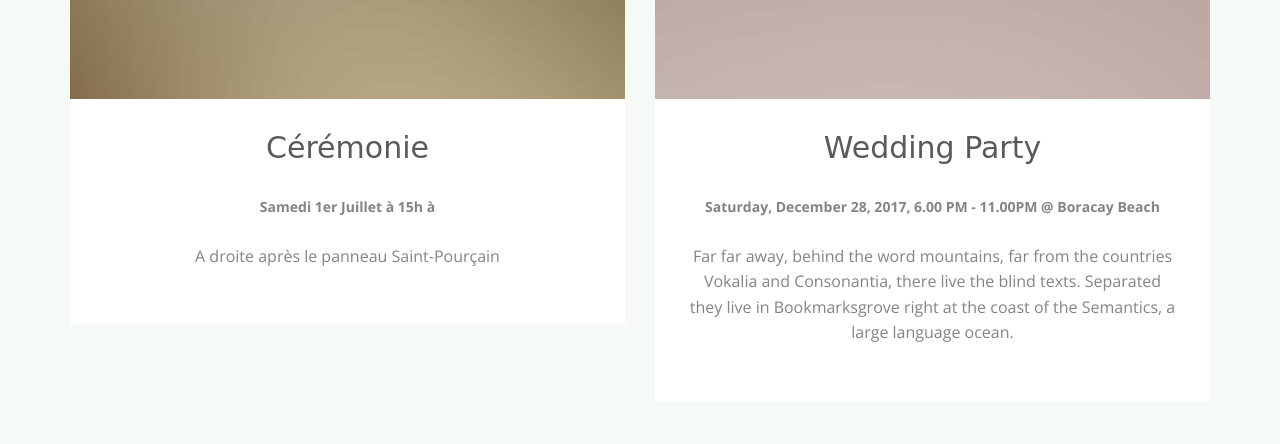
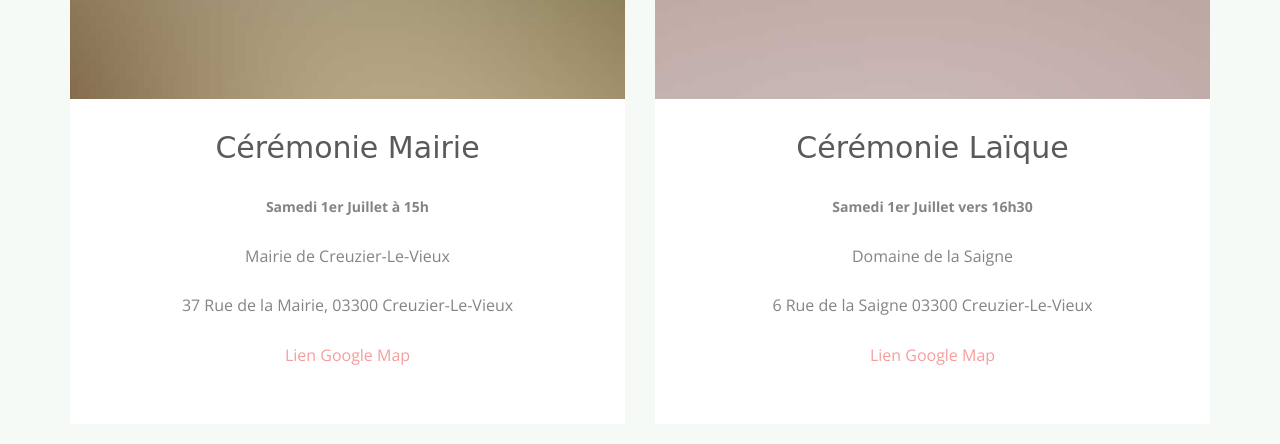
Before and after one commit to lechaps/heloiseetdamien, a website: page website/when-where.html in a window 1280 px wide. Shown: the part 1460-1904 px from the top of the page. Drawn offline with nearby package versions, Linux system fonts and the light colour scheme; some packages are replaced by stand-ins of ours; no server answers; files whose address does not match are found by name; a web font is replaced by a local one.

Commit message:
ajjout where & where

```diff
--- a/website/when-where.html
+++ b/website/when-where.html
@@ -78,8 +78,9 @@
 						<div class="container">
 							<div class="col-md-10 col-md-offset-1">
 								<div class="animate-box">
-									<h1>Le Mariage</h1>
-									<h2>Quand &amp; Où</h2>
+									<h1>Le mariage</h1>
+									<h2>Héloïse &amp; Damien</h2>
+									<p><span>01.07.2023</span></p>
 								</div>
 							</div>
 						</div>
@@ -92,7 +93,7 @@
 			<div class="container">
 				<div class="nav-header">
 					<a href="#" class="js-fh5co-nav-toggle fh5co-nav-toggle dark"><i></i></a>
-					<h1 id="fh5co-logo"><a href="index.html">Nuptial</a></h1>
+					<h1 id="fh5co-logo"><a href="index.html">Héloïse & Damien</a></h1>
 					<!-- START #fh5co-menu-wrap -->
 					<nav id="fh5co-menu-wrap" role="navigation">
 						<ul class="sf-menu" id="fh5co-primary-menu">
@@ -132,9 +133,11 @@
 						<div class="wedding-events">
 							<div class="ceremony-bg" style="background-image: url(images/wed-ceremony.jpg);"></div>
 							<div class="desc">
-								<h3>Cérémonie </h3>
-								<p><strong>Samedi 1er Juillet à 15h à</strong></p>
-								<p>A droite après le panneau Saint-Pourçain</p>
+								<h3>Cérémonie Mairie </h3>
+								<p><strong>Samedi 1er Juillet à 15h</strong></p>
+								<p>Mairie de Creuzier-Le-Vieux</p>
+								<p>37 Rue de la Mairie, 03300 Creuzier-Le-Vieux</p>
+								<p><a href="https://goo.gl/maps/gNQYTw7kE62XQiAeA" target="_blank">Lien Google Map</a></p>
 							</div>
 						</div>
 					</div>
@@ -142,9 +145,11 @@
 						<div class="wedding-events">
 							<div class="ceremony-bg" style="background-image: url(images/wed-party.jpg);"></div>
 							<div class="desc">
-								<h3>Wedding Party</h3>
-								<p><strong>Saturday, December 28, 2017, 6.00 PM - 11.00PM @ Boracay Beach</strong></p>
-								<p>Far far away, behind the word mountains, far from the countries Vokalia and Consonantia, there live the blind texts. Separated they live in Bookmarksgrove right at the coast of the Semantics, a large language ocean.</p>
+								<h3>Cérémonie Laïque</h3>
+								<p><strong>Samedi 1er Juillet vers 16h30</strong></p>
+								<p>Domaine de la Saigne</p>
+								<p>6 Rue de la Saigne 03300 Creuzier-Le-Vieux </p>
+								<p><a href="https://goo.gl/maps/bCvMZqpzBaEX1Aog9" target="_blank">Lien Google Map</a></p>
 							</div>
 						</div>
 					</div>
```
Also changed, not shown: website/index.html (+2 -2 lines).
